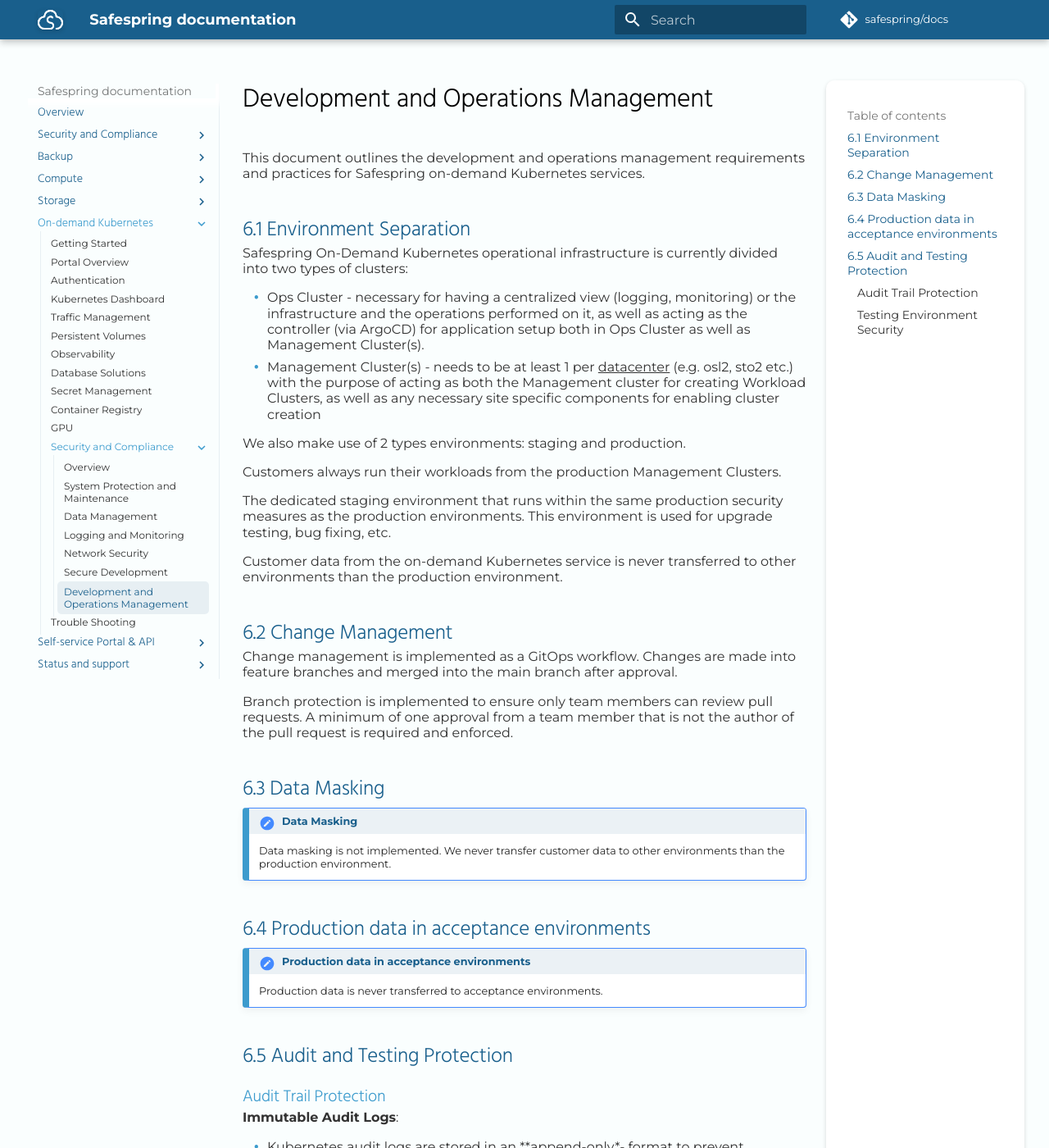
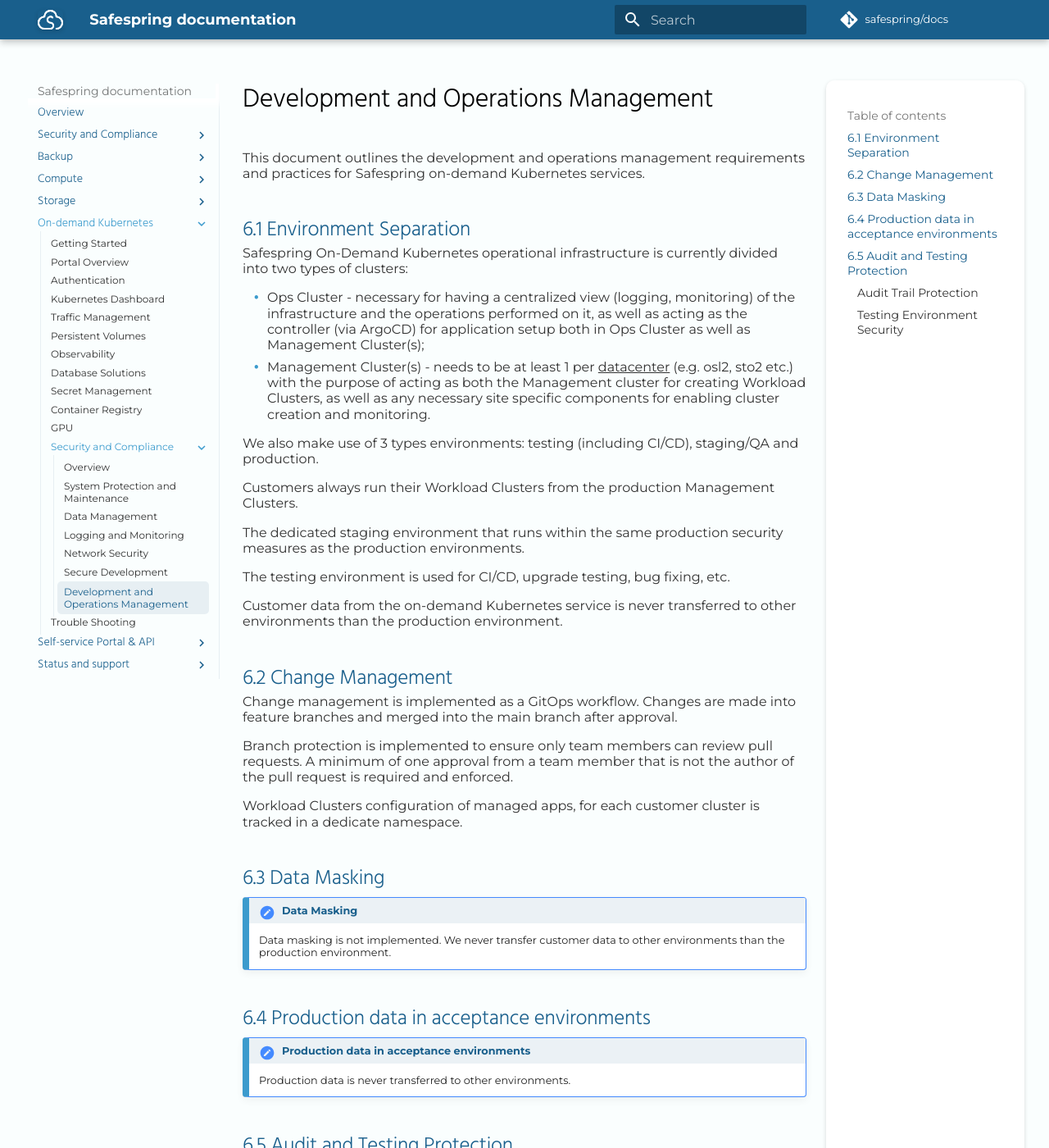
Before and after one commit to safespring/docs, an MkDocs documentation site: the page built from content/kubernetes/security-compliance/development-operations-management.md, in a window 1280 px wide and 1400 px high. Shown: the whole window at 82% size. Built offline with MkDocs 1.6.1 and Material for MkDocs 9.7.7, drawn with Linux system fonts in a browser that asks for light colours; some web fonts are replaced; a script that is not in the unit is left out; comment, search, counter and statistics services are not loaded; some of the changed text lies outside the part shown.

Commit message:
[docs][k8s] data management operations updated

```diff
--- a/content/kubernetes/security-compliance/development-operations-management.md
+++ b/content/kubernetes/security-compliance/development-operations-management.md
@@ -6,14 +6,16 @@
 
 Safespring On-Demand Kubernetes operational infrastructure is currently divided into two types of clusters:
 
-- Ops Cluster - necessary for having a centralized view (logging, monitoring) or the infrastructure and the operations performed on it, as well as acting as the controller (via ArgoCD) for application setup both in Ops Cluster as well as Management Cluster(s).
-- Management Cluster(s) - needs to be at least 1 per [datacenter](../../index.md#services) (e.g. osl2, sto2 etc.) with the purpose of acting as both the Management cluster for creating Workload Clusters, as well as any necessary site specific components for enabling cluster creation
+- Ops Cluster - necessary for having a centralized view (logging, monitoring) of the infrastructure and the operations performed on it, as well as acting as the controller (via ArgoCD) for application setup both in Ops Cluster as well as Management Cluster(s);
+- Management Cluster(s) - needs to be at least 1 per [datacenter](../../index.md#services) (e.g. osl2, sto2 etc.) with the purpose of acting as both the Management cluster for creating Workload Clusters, as well as any necessary site specific components for enabling cluster creation and monitoring.
 
-We also make use of 2 types environments: staging and production.
+We also make use of 3 types environments: testing (including CI/CD), staging/QA and production.
 
-Customers always run their workloads from the production Management Clusters.
+Customers always run their Workload Clusters from the production Management Clusters.
 
-The dedicated staging environment that runs within the same production security measures as the production environments. This environment is used for upgrade testing, bug fixing, etc.
+The dedicated staging environment that runs within the same production security measures as the production environments.
+
+The testing environment is used for CI/CD, upgrade testing, bug fixing, etc.
 
 Customer data from the on-demand Kubernetes service is never transferred to other environments than the production environment.
 
@@ -22,6 +24,8 @@
 Change management is implemented as a GitOps workflow. Changes are made into feature branches and merged into the main branch after approval.
 
 Branch protection is implemented to ensure only team members can review pull requests. A minimum of one approval from a team member that is not the author of the pull request is required and enforced.
+
+Workload Clusters configuration of managed apps, for each customer cluster is tracked in a dedicate namespace.
 
 ## 6.3 Data Masking
 
@@ -33,7 +37,7 @@
 
 !!! note "Production data in acceptance environments"
 
-    Production data is never transferred to acceptance environments.
+    Production data is never transferred to other environments.
 
 ## 6.5 Audit and Testing Protection
 
@@ -41,14 +45,19 @@
 
 **Immutable Audit Logs**:
 
-* Kubernetes audit logs are stored in an **append-only*- format to prevent tampering.
-* Logs can be exported to external SIEM platforms for long-term secure retention.
+* Kubernetes audit logs are stored in an **append-only** - format to prevent tampering.
+* Each of the infrastructure clusters (Management and Ops) has audit logging enabled and collected via Loki with a total retention of 3 months.
 
 **Access Controls**:
 
 * Access to audit logs is restricted via RBAC and Zitadel integration with MFA.
 * Only authorized personnel can view or query audit data.
-* Auditors are provided **read-only* - credentials when accessing monitoring dashboards, logs, or cluster state.
+* Auditors are provided **read-only** - credentials when accessing monitoring dashboards, logs, or cluster state.
+* For Workload Clusters access can be tracked as follows:
+
+  - the authentication is performed via a Managed Zitadel IDM, whilst authorization of the user happens by having a mapping between the group of the user from IDM, that is bound in the Workload CLuster to a specific cluster role;
+  - the kubernetes APIserver is configured to so that each user with a specific group claim coming from our issuer, and having a specific OIDC clientID is identified by its email in the APIserver requests.
+  - the logging level in the kubernetes APIserver is done at the **Metadata**.
 
 ### Testing Environment Security
 
```
